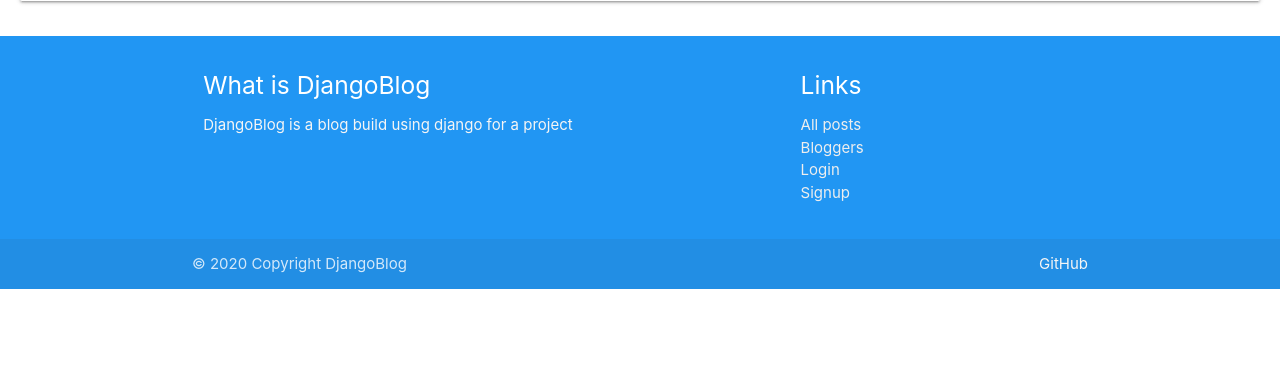
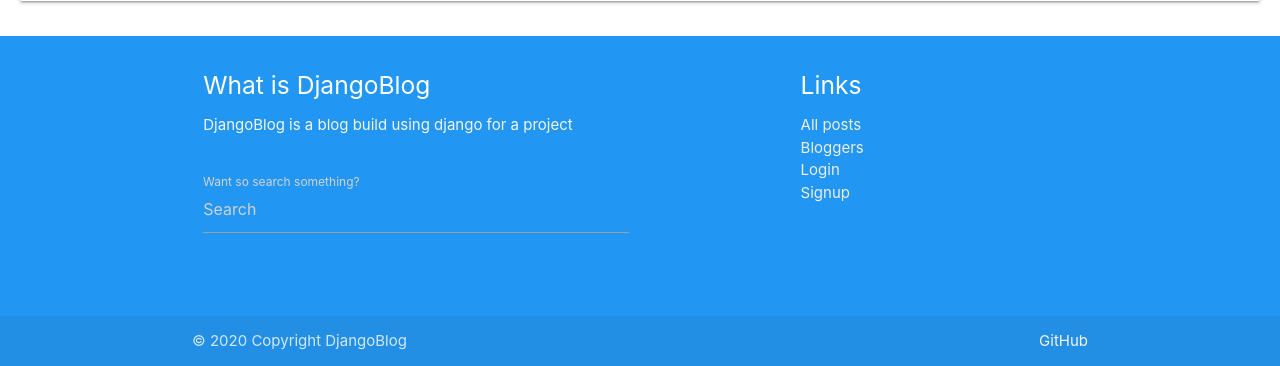
Before and after one commit to clirimfurriku/DjangoBlog, a Django app: page /account/signup/ in a window 1280 px wide. Shown: the part 1163-1529 px from the top of the page. Before the commit the page ends 1452 px from the top, so only its background shows below. Run offline with Django 3.2, Linux system fonts and the light colour scheme.

Commit message:
Added search

```diff
--- a/blog/templates/footer.html
+++ b/blog/templates/footer.html
@@ -2,8 +2,22 @@
     <div class="container">
         <div class="row">
             <div class="col l6 s12">
-                <h5 class="white-text">What is DjangoBlog</h5>
-                <p class="grey-text text-lighten-4">DjangoBlog is a blog build using django for a project</p>
+                <div class="row">
+                    <div class="col s12">
+                        <h5 class="white-text">What is DjangoBlog</h5>
+                        <p class="grey-text text-lighten-4">DjangoBlog is a blog build using django for a project</p>
+                    </div>
+                </div>
+                <div class="row">
+                    <form action="{% url 'search' %}" class="col s12">
+                        <div class="row">
+                            <div class="input-field col s12">
+                                <input placeholder="Search" id="q" type="text" class="validate" name="q" style="color: whitesmoke" value="{{ request.GET.q }}">
+                                <label for="first_name" style="color: lightgray">Want so search something?</label>
+                            </div>
+                        </div>
+                    </form>
+                </div>
             </div>
             <div class="col l4 offset-l2 s12">
                 <h5 class="white-text">Links</h5>
@@ -23,8 +37,11 @@
     </div>
     <div class="footer-copyright">
         <div class="container">
-            © <script>document.write(new Date().getFullYear())</script> Copyright DjangoBlog
-            <a class="grey-text text-lighten-4 right" target="_blank" href="https://github.com/clirimfurriku/DjangoBlog">GitHub</a>
+            ©
+            <script>document.write(new Date().getFullYear())</script>
+            Copyright DjangoBlog
+            <a class="grey-text text-lighten-4 right" target="_blank"
+               href="https://github.com/clirimfurriku/DjangoBlog">GitHub</a>
         </div>
     </div>
 </footer>
--- a/blog/urls.py
+++ b/blog/urls.py
@@ -7,6 +7,7 @@ urlpatterns = [
     path('blog/', blog_views.BlogPostsView.as_view(), name="homeblog"),
     path('blog/<int:pk>', blog_views.BlogPostDetailView.as_view(), name="post"),
     path('author/<int:pk>', blog_views.AuthorPostsView.as_view(), name="author"),
+    path('search/', blog_views.BlogSearchView.as_view(), name="search"),
     path('bloggers/', blog_views.BloggersList.as_view(), name="bloggers"),
     path('account/', blog_views.MyAccount.as_view(), name="account"),
     path('account/post/', blog_views.MakePostView.as_view(), name="newpost"),
--- a/blog/views.py
+++ b/blog/views.py
@@ -180,3 +180,17 @@ class UpdateProfile(UpdateView):
         if not self.request.user.is_authenticated:
             raise Http404()
         return self.request.user
+
+
+class BlogSearchView(ListView):
+    model = BlogPost
+    template_name = 'blog/posts.html'
+
+    def get_queryset(self):
+        queryset = super().get_queryset()
+        print(self.kwargs)
+        query = self.request.GET.get('q')
+        if not query:
+            raise Http404
+        search_query = Q(title__icontains=query) | Q(content__icontains=query)
+        return queryset.filter(search_query)
```
